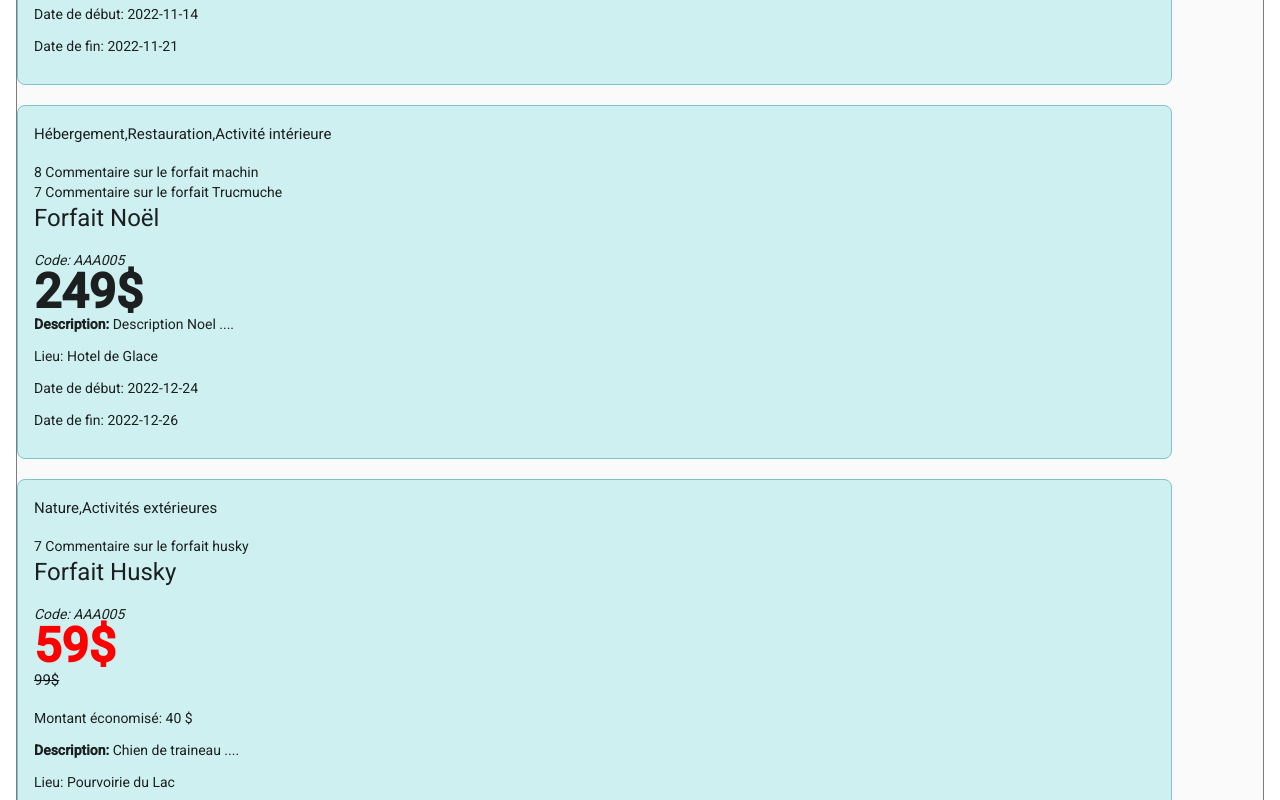
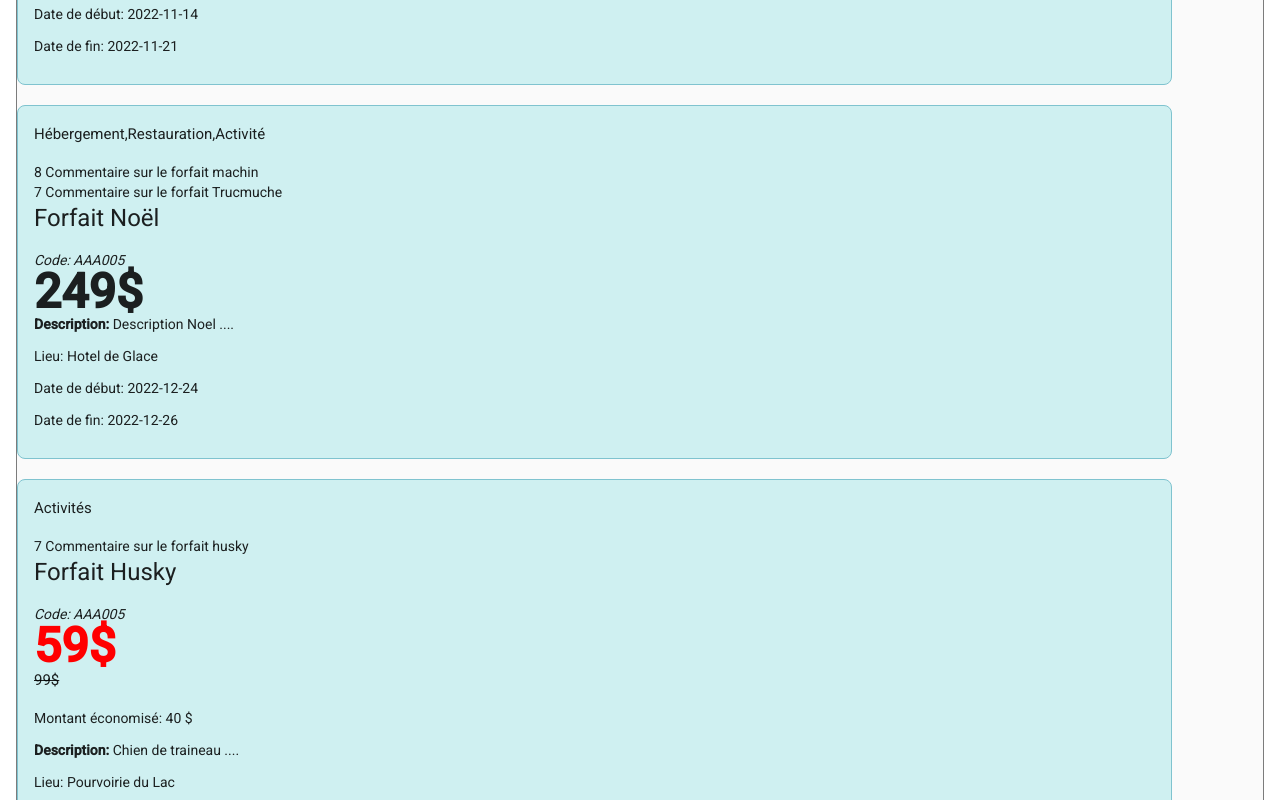
Before and after one commit to angelayke/PRGM-Web3-exercice-forfaiterie, an Angular app: page / in a window 1280 px wide. Shown: the part 2080-2880 px from the top of the page. Built offline with nearby package versions, Linux system fonts and the light colour scheme.

Commit message:
mise a jour des categories

```diff
--- a/src/app/app.component.html
+++ b/src/app/app.component.html
@@ -2,6 +2,12 @@
 <div>
 <app-liste-forfaits></app-liste-forfaits>
 </div>
-<h1>---------Hotel WhyNot---------</h1>
+<h2>---------Hotel WhyNot---------</h2>
 <app-liste-ets-hotelwhynot></app-liste-ets-hotelwhynot>
+
+<h2>---------Pourvoirie du Lac---------</h2>
+<app-liste-ets-pourvoiriedulac></app-liste-ets-pourvoiriedulac>
+
+<h2>---------Hotel de Glace---------</h2>
+<app-liste-ets-hoteldeglace></app-liste-ets-hoteldeglace>
 <router-outlet></router-outlet>
--- a/src/app/mock-forfaits.ts
+++ b/src/app/mock-forfaits.ts
@@ -1,5 +1,19 @@
 import { Forfait } from "./forfait";
 import { ETABLISSEMENTS } from "./mock-etablissements";
+
+// LES CATEGORIES forfaiterie
+// Hébergement, Détente, Restauration, Activités.
+
+// GO FORFAITS
+// Nouveautés, Restaurants & terroir, Microbrasseries, Sports & aventure, Arts & spectacles, Détente & spas,
+// Découvertes & initiations, Séjours & escapades, Romantique
+
+// TUANGO
+// Hôtels, Activités, Détente, Restaurant et Alimentation
+
+// SHIPICO.CA
+// Activités / Divertissement (13), Automobile / Mécanique (5), Divers (3), Hôtel / Hébergement (1),
+// Maison (6), Mode (2), Nouveautés / Offres populaires (2), Restaurant / Nourriture (30), Santé / Sport / Fitness (7), Spa / Beauté (7)
 
 export const FORFAITS: Forfait[] = [
       {
@@ -43,7 +57,7 @@ export const FORFAITS: Forfait[] = [
         nom: 'Forfait Activité',
         description: 'Description Activité ....',
         code: 'AAA003',
-        categories:['Restauration', 'Détente', 'Activités extérieures'],
+        categories:['Restauration', 'Détente', 'Activités'],
         etablissement: ETABLISSEMENTS[2],
         dateDebut: '2022-11-14',
         dateFin: '2022-11-21',
@@ -61,7 +75,7 @@ export const FORFAITS: Forfait[] = [
         nom: 'Forfait Noël',
         description: 'Description Noel ....',
         code: 'AAA005',
-        categories:['Hébergement', 'Restauration', 'Activité intérieure'],
+        categories:['Hébergement', 'Restauration', 'Activité'],
         etablissement: ETABLISSEMENTS[1],
         dateDebut: '2022-12-24',
         dateFin: '2022-12-26',
@@ -77,7 +91,7 @@ export const FORFAITS: Forfait[] = [
         nom: 'Forfait Husky',
         description: 'Chien de traineau ....',
         code: 'AAA005',
-        categories:[ 'Nature', 'Activités extérieures'],
+        categories:['Activités'],
         etablissement: ETABLISSEMENTS[2],
         dateDebut: '2022-11-17',
         dateFin: '2022-11-20',
```
